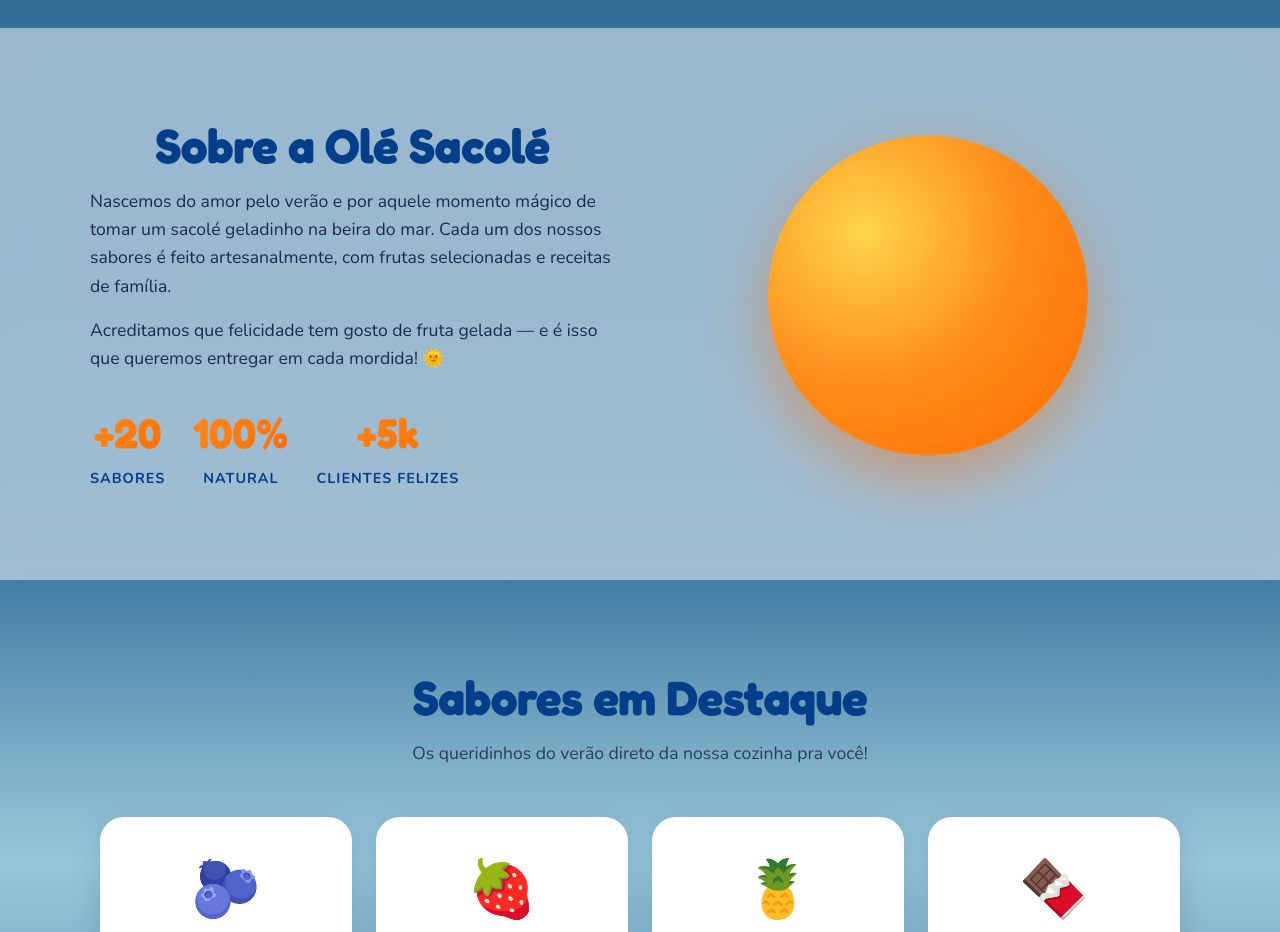
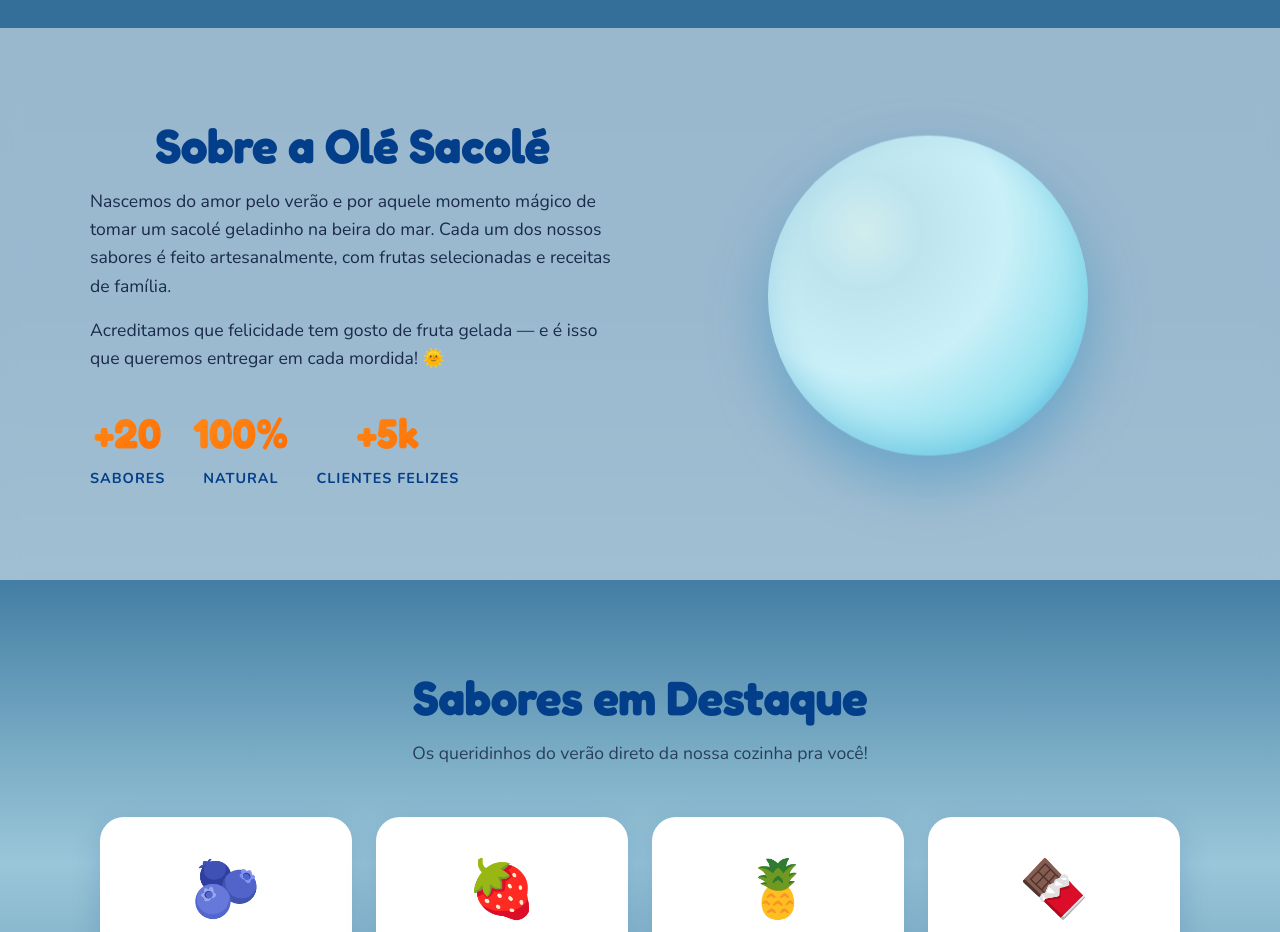
Before and after one commit to ffontes01/sacoe, a Next.js app: page / in a window 1280 px wide. Shown: the part 780-1712 px from the top of the page. Built offline with nearby package versions, Linux system fonts and the light colour scheme.

Commit message:
Ajusta a bola na parte do sobre para azul gelo

```diff
--- a/styles/Home.module.css
+++ b/styles/Home.module.css
@@ -393,8 +393,18 @@
   width: 320px;
   height: 320px;
   border-radius: 50%;
-  background: radial-gradient(circle at 30% 30%, var(--amarelo-sol), var(--laranja-sol), var(--laranja-vivo));
-  box-shadow: 0 25px 60px rgba(255, 107, 0, 0.4);
+  /* Esfera "gelo" — branco quase puro no brilho, descendo para azuis frios */
+  background: radial-gradient(
+    circle at 30% 30%,
+    #d1edee 0%,
+    #bee5ee 18%,
+    var(--azul-claro) 45%,
+    var(--azul-ceu) 75%,
+    #489ee4 100%
+  );
+  box-shadow:
+    0 25px 60px rgba(0, 119, 182, 0.35),
+    inset 0 -10px 30px rgba(0, 119, 182, 0.18);
   display: flex;
   align-items: center;
   justify-content: center;
```
